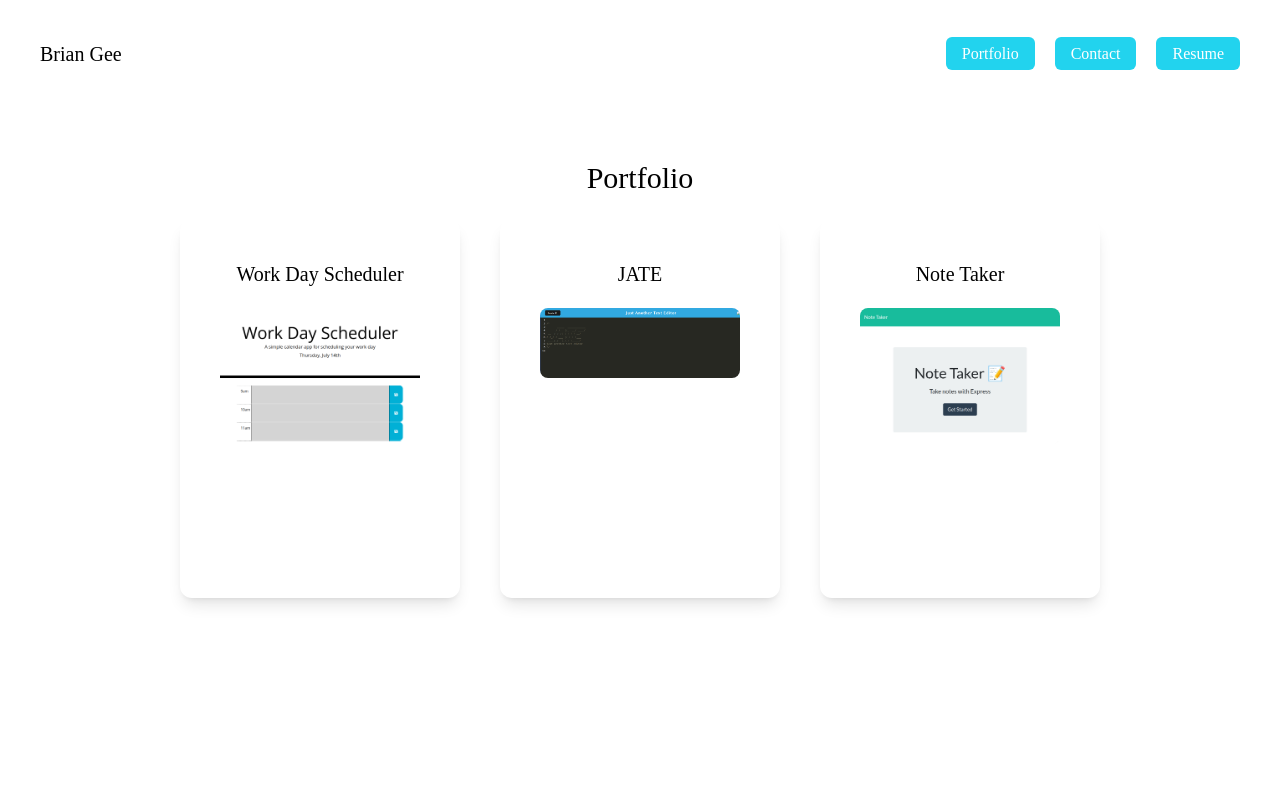
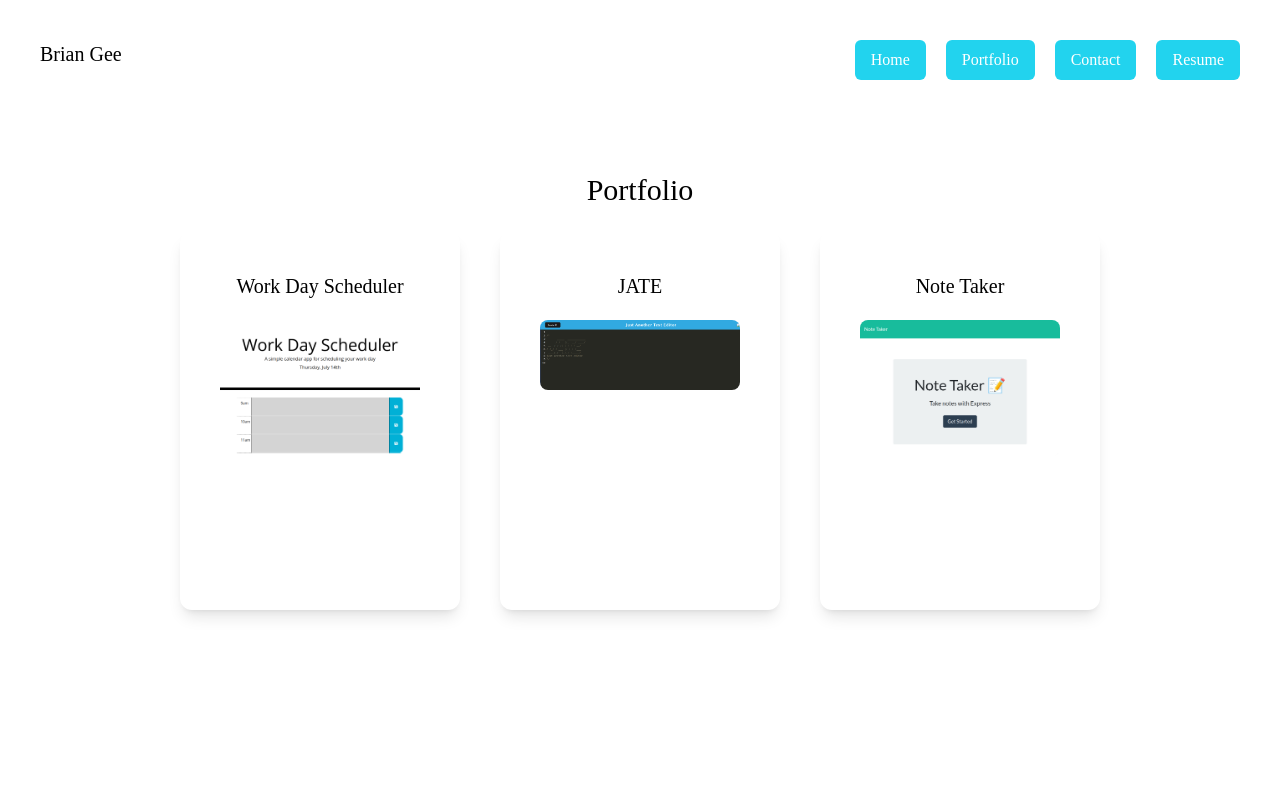
Before and after one commit to brian-gee/react-portfolio, a Next.js app: page /portfolio in a window 1280 px wide. Shown: the top 800 px of the page. Built offline with nearby package versions, Linux system fonts and the light colour scheme; a web font is replaced by a local one.

Commit message:
updated nave bar links

```diff
--- a/components/nav.js
+++ b/components/nav.js
@@ -15,16 +15,24 @@ export default function Nav(){
         </Link>
           <ul className="flex items-center">
             <li>
-              <a className=" bg-gradient-to-r bg-cyan-400 text-white px-4 py-2 rounded-md ml-5" href="/portfolio">
-               Portfolio
-              </a>
-              <a className=" bg-gradient-to-r bg-cyan-400 text-white px-4 py-2 rounded-md ml-5" href="/contact">
-               Contact
-              </a>
-              <a className=" bg-gradient-to-r bg-cyan-400 text-white px-4 py-2 rounded-md ml-5" href="/resume">
-                Resume
-              </a>
-
+              <Link href='/'>
+              <p className='bg-gradient-to-r bg-cyan-400 text-white px-4 py-2 rounded-md ml-5'>Home</p>
+              </Link>
+            </li>
+            <li>
+              <Link href='/portfolio'>
+              <p className='bg-gradient-to-r bg-cyan-400 text-white px-4 py-2 rounded-md ml-5'>Portfolio</p>
+              </Link>
+            </li>
+            <li>
+              <Link href='/contact'>
+              <p className='bg-gradient-to-r bg-cyan-400 text-white px-4 py-2 rounded-md ml-5'>Contact</p>
+              </Link>
+            </li>
+            <li>
+              <Link href='/resume'>
+              <p className='bg-gradient-to-r bg-cyan-400 text-white px-4 py-2 rounded-md ml-5'>Resume</p>
+              </Link>
             </li>
           </ul>
         </nav>
```
